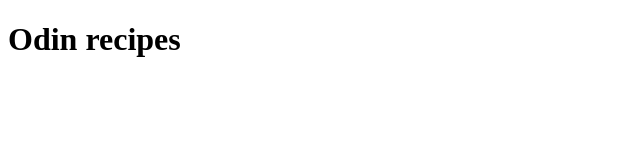
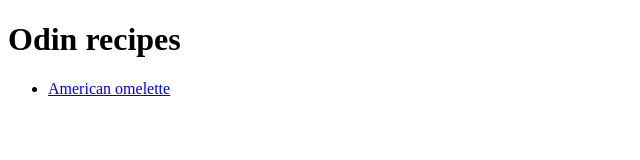
Before and after one commit to AndreiLeIttu/odin-recipes, a plain HTML site: page index.html in a window 1280 px wide. Shown: the whole page, without its empty margins (0-640 px from the left). Drawn offline with Linux system fonts and the light colour scheme.

Commit message:
Updated main page.

```diff
--- a/index.html
+++ b/index.html
@@ -7,5 +7,8 @@
 
     <body>
         <h1>Odin recipes</h1>
+        <ul>
+            <li><a href="./recipes/american-omelette.html">American omelette</a></li>
+        </ul>
     </body>
 </html>
```
